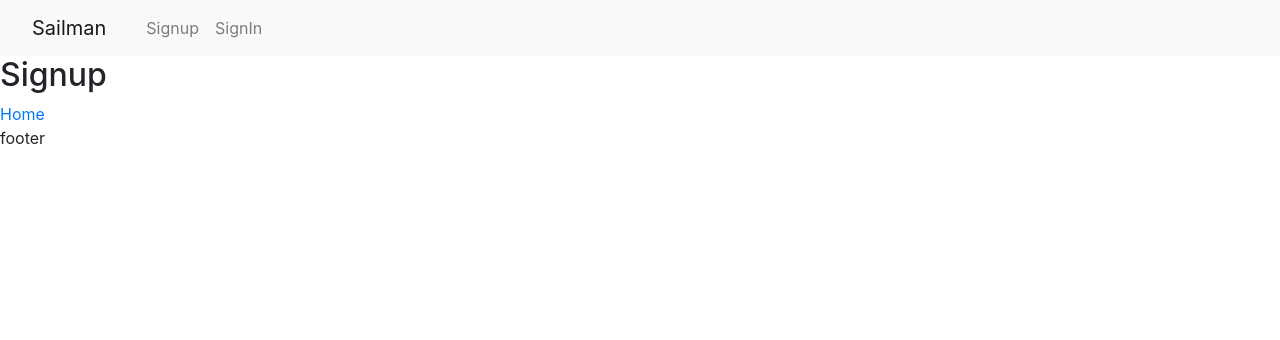
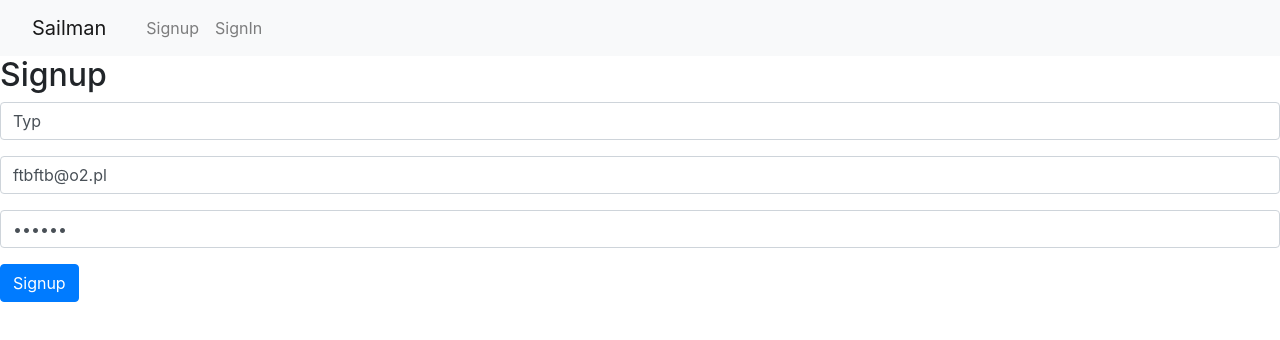
Before and after one commit to balickim/sailman, a Next.js app in the folder frontend/: page /signup in a window 1280 px wide. Shown: the top 340 px of the page. Built offline with nearby package versions, Linux system fonts and the light colour scheme.

Commit message:
create signup form

```diff
--- a/frontend/components/Layout.js
+++ b/frontend/components/Layout.js
@@ -5,7 +5,6 @@
         <>
             <Header />
                 {children}
-            <p>footer</p>
         </>
     )
 }
--- /dev/null
+++ b/frontend/components/auth/SignupComponent.js
@@ -0,0 +1,64 @@
+import { useState } from "react";
+
+const SignupComponent = () => {
+  const [values, setValues] = useState({
+    name: "Typ",
+    email: "ftbftb@o2.pl",
+    password: "123456",
+    error: "",
+    loading: false,
+    message: "",
+    showForm: true,
+  });
+
+  const { name, email, password, error, loading, message, showForm } = values;
+
+  const handleSubmit = (e) => {
+    e.preventDefault();
+    console.table({ name, email, password, error, loading, message, showForm });
+  };
+
+  const handleChange = (name) => (e) => {
+    setValues({ ...values, error: false, [name]: e.target.value });
+  };
+
+  const signupForm = () => {
+    return (
+      <form onSubmit={handleSubmit}>
+        <div className="form-group">
+          <input
+            value={name}
+            onChange={handleChange("name")}
+            type="text"
+            className="form-control"
+            placeholder="Type your name"
+          ></input>
+        </div>
+        <div className="form-group">
+          <input
+            value={email}
+            onChange={handleChange("email")}
+            type="email"
+            className="form-control"
+            placeholder="Type your email"
+          ></input>
+        </div>
+        <div className="form-group">
+          <input
+            value={password}
+            onChange={handleChange("password")}
+            type="password"
+            className="form-control"
+            placeholder="Type your password"
+          ></input>
+        </div>
+        <div>
+          <button className="btn btn-primary">Signup</button>
+        </div>
+      </form>
+    );
+  };
+  return <>{signupForm()}</>;
+};
+
+export default SignupComponent;
--- a/frontend/pages/signup.js
+++ b/frontend/pages/signup.js
@@ -1,12 +1,12 @@
 import Layout from '../components/Layout';
-import Link from 'next/link';
+import SignupComponent from '../components/auth/SignupComponent';
 
 const Signup = () => {
     return (
         <>
             <Layout>
                 <h2>Signup</h2>
-                <Link href="/"><a>Home</a></Link>
+                <SignupComponent />
             </Layout>
         </>
     )
```
